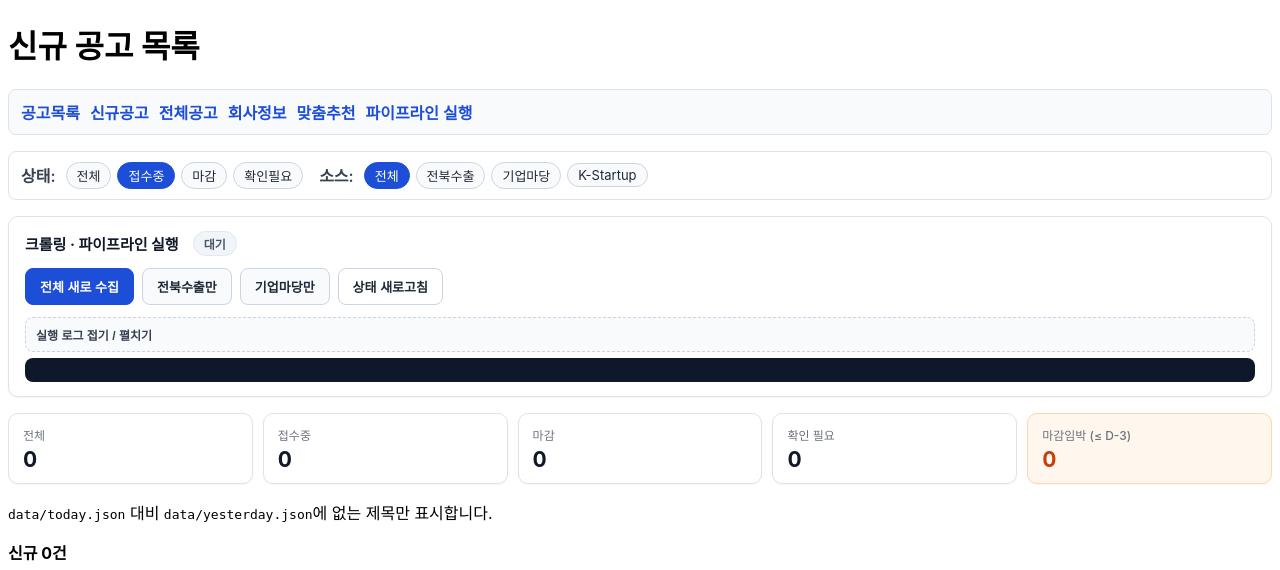
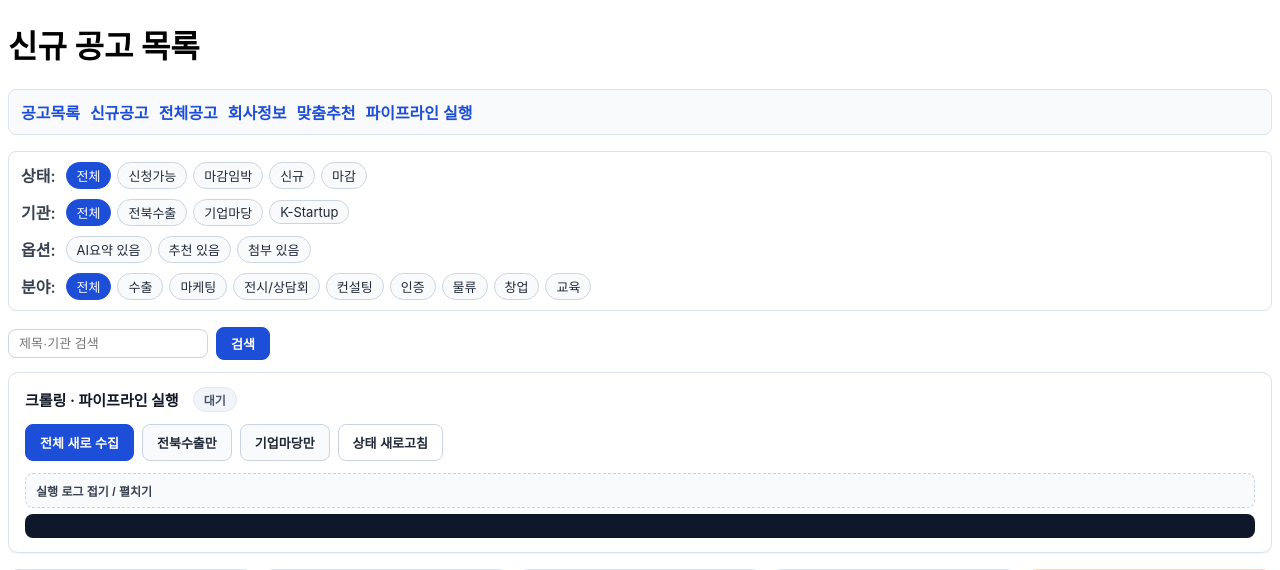
Before and after one commit to hover9710-beep/Job-bizgov-platform, a Flask app: page / in a window 1280 px wide. Shown: the top 570 px of the page. Run offline with Flask 3, Linux system fonts and the light colour scheme; data that the repository does not hold is empty.

Commit message:
feat: UI 필터 구조 개편 (상태/기관/옵션/분야)
Made-with: Cursor

```diff
--- a/pipeline/ui_view.py
+++ b/pipeline/ui_view.py
@@ -20,6 +20,7 @@ pipeline/normalize_project.infer_status() 이며 presenter 의 display_* 포맷
 from __future__ import annotations
 
 import json
+import re
 import sqlite3
 import sys
 from datetime import date, datetime, timedelta
@@ -403,6 +404,54 @@ def sort_items(
 # 필터 (빈값 허용 — 미지정 필드는 통과)
 # ---------------------------------------------------------------------------
 
+_DEADLINE_URGENT_BADGE = re.compile(r"^D-[0-3]$")
+
+# category= 키 → 본문 부분일치 키워드 (소문자 비교는 ASCII 구간만 변화, 한글은 그대로)
+CATEGORY_KEYWORDS: Dict[str, Tuple[str, ...]] = {
+    "export": ("수출", "해외", "FTA", "바이어", "무역", "통상"),
+    "marketing": ("마케팅", "홍보", "브랜딩", "판로", "시장개척"),
+    "expo": ("전시", "박람회", "상담회", "사절단"),
+    "consulting": ("컨설팅", "전문가", "애로", "자문"),
+    "cert": ("인증", "시험", "규격", "검사", "CE", "FDA"),
+    "logistics": ("물류", "특송", "운송", "샘플", "발송"),
+    "startup": ("창업", "스타트업", "보육", "입주", "IR"),
+    "education": ("교육", "세미나", "아카데미", "역량강화"),
+}
+
+
+def _norm_filter_str(val: Optional[str]) -> str:
+    if val is None:
+        return ""
+    return str(val).strip()
+
+
+def _item_matches_urgent_deadline(it: Dict[str, Any], today_d: date) -> bool:
+    if (it.get("display_status") or "") != "접수중":
+        return False
+    badge = str(it.get("deadline_badge") or "").strip()
+    if _DEADLINE_URGENT_BADGE.match(badge):
+        return True
+    ed = _parse_iso(str(it.get("end_date") or ""))
+    if ed is None:
+        return False
+    dleft = (ed - today_d).days
+    return 0 <= dleft <= 3
+
+
+def _item_matches_category(it: Dict[str, Any], cat_key: str) -> bool:
+    keywords = CATEGORY_KEYWORDS.get(cat_key.lower())
+    if not keywords:
+        return True
+    parts = [
+        str(it.get("title") or ""),
+        str(it.get("ai_summary") or ""),
+        str(it.get("recommend_label") or ""),
+        str(it.get("description") or ""),
+    ]
+    text = "".join(parts).lower()
+    return any(k.lower() in text for k in keywords)
+
+
 def filter_items(
     items: Iterable[Dict[str, Any]],
     *,
@@ -410,14 +459,31 @@ def filter_items(
     status: str = "",
     q: str = "",
     only_has_deadline: bool = False,
+    deadline: Optional[str] = None,
+    recent: Optional[str] = None,
+    has_ai_summary: Optional[str] = None,
+    has_recommend_label: Optional[str] = None,
+    has_attachments: Optional[str] = None,
+    category: Optional[str] = None,
 ) -> List[Dict[str, Any]]:
     """
     source, status, q(제목/기관 부분검색) 조건으로 필터.
     빈 값/미지정은 통과. only_has_deadline=True 이면 end_date 가 있는 항목만.
+
+    추가: deadline=urgent, recent=7, has_ai_summary=1, has_recommend_label=1,
+    has_attachments=1, category=export|marketing|...
     """
     src_filter = (source or "").strip().lower()
     st_filter = (status or "").strip()
     q_norm = (q or "").strip().lower()
+    dl = _norm_filter_str(deadline)
+    rc = _norm_filter_str(recent)
+    has_sum = _norm_filter_str(has_ai_summary)
+    has_rec = _norm_filter_str(has_recommend_label)
+    has_att = _norm_filter_str(has_attachments)
+    cat = _norm_filter_str(category)
+
+    today_d = date.today()
 
     out: List[Dict[str, Any]] = []
     for it in items:
@@ -430,6 +496,20 @@ def filter_items(
             if q_norm not in hay:
                 continue
         if only_has_deadline and not (it.get("end_date") or ""):
+            continue
+        if dl == "urgent" and not _item_matches_urgent_deadline(it, today_d):
+            continue
+        if rc == "7":
+            sd = _parse_iso(str(it.get("start_date") or ""))
+            if sd is None or sd < today_d - timedelta(days=7):
+                continue
+        if has_sum == "1" and not str(it.get("ai_summary") or "").strip():
+            continue
+        if has_rec == "1" and not str(it.get("recommend_label") or "").strip():
+            continue
+        if has_att == "1" and it.get("has_attachments") is not True:
+            continue
+        if cat and not _item_matches_category(it, cat):
             continue
         out.append(it)
     return out
--- a/templates/new.html
+++ b/templates/new.html
@@ -15,6 +15,12 @@
         .filterbar a { padding: 3px 10px; border-radius: 999px; border: 1px solid #cbd5e1; color: #1f2937; text-decoration: none; font-size: 13px; background: #f8fafc; }
         .filterbar a:hover { background: #e2e8f0; }
         .filterbar a.active { background: #1d4ed8; color: #fff; border-color: #1d4ed8; }
+        .filter-stack { flex-direction: column; align-items: flex-start; gap: 10px; }
+        .filter-row { display: flex; flex-wrap: wrap; gap: 6px; align-items: center; width: 100%; }
+        .filter-search { display: flex; flex-wrap: wrap; gap: 8px; align-items: center; margin: 8px 0 12px; }
+        .filter-search input[type="search"] { min-width: 200px; padding: 6px 10px; border: 1px solid #cbd5e1; border-radius: 8px; font-size: 13px; }
+        .filter-search button { padding: 6px 14px; border-radius: 8px; border: 1px solid #1d4ed8; background: #1d4ed8; color: #fff; font-weight: 600; font-size: 13px; cursor: pointer; }
+        .filter-search button:hover { background: #1e40af; }
 
         /* --- 메인 테이블: 고정 레이아웃 + 컬럼 너비 고정 --- */
         table.table-main { width: 100%; table-layout: fixed; border-collapse: collapse; margin-top: 8px; }
@@ -192,35 +198,91 @@
         <a href="{{ url_for('run_pipeline_route') }}">파이프라인 실행</a>
     </nav>
 
-    {# 공고목록(/) 과 동일한 필터를 이 페이지에서도 조작 가능하도록 링크 제공.
-       필터 로직은 pipeline.ui_view.filter_items (display_status 기준) 를 사용.
-       status="전체" / source="전체" 는 필터 해제를 의미. #}
-    {% set cur_status = status|default('') %}
-    {% set cur_source = source|default('') %}
-    <div class="filterbar">
-        <div class="group">
+    {# 필터: pipeline.ui_view.filter_items. index_url 은 현재 쿼리를 유지한 채 / 로 이동. #}
+    {% set fq = fq|default({}) %}
+    {% set st = status|default('', true) %}
+    {% set src = source|default('', true) %}
+    {% set dl = deadline|default('', true) %}
+    {% set rc = recent|default('', true) %}
+    {% set hsum = has_ai_summary|default('', true) %}
+    {% set hrec = has_recommend_label|default('', true) %}
+    {% set hatt = has_attachments|default('', true) %}
+    {% set cat = category|default('', true) %}
+    <div class="filterbar filter-stack">
+        <div class="filter-row">
             <span class="label">상태:</span>
-            <a href="{{ url_for('index', status='전체', source=cur_source) }}"
-               class="{% if cur_status in ('', '전체') %}active{% endif %}">전체</a>
-            <a href="{{ url_for('index', status='접수중', source=cur_source) }}"
-               class="{% if cur_status == '접수중' %}active{% endif %}">접수중</a>
-            <a href="{{ url_for('index', status='마감', source=cur_source) }}"
-               class="{% if cur_status == '마감' %}active{% endif %}">마감</a>
-            <a href="{{ url_for('index', status='확인 필요', source=cur_source) }}"
-               class="{% if cur_status == '확인 필요' %}active{% endif %}">확인필요</a>
+            <a href="{{ index_url(status='', deadline='', recent='') }}"
+               class="{% if dl != 'urgent' and rc != '7' and st != '접수중' and st != '마감' %}active{% endif %}">전체</a>
+            <a href="{{ index_url(status='접수중', deadline='', recent='') }}"
+               class="{% if st == '접수중' and dl != 'urgent' and rc != '7' %}active{% endif %}">신청가능</a>
+            <a href="{{ index_url(status='', deadline='urgent', recent='') }}"
+               class="{% if dl == 'urgent' %}active{% endif %}">마감임박</a>
+            <a href="{{ index_url(status='', deadline='', recent='7') }}"
+               class="{% if rc == '7' %}active{% endif %}">신규</a>
+            <a href="{{ index_url(status='마감', deadline='', recent='') }}"
+               class="{% if st == '마감' and dl != 'urgent' and rc != '7' %}active{% endif %}">마감</a>
         </div>
-        <div class="group">
-            <span class="label">소스:</span>
-            <a href="{{ url_for('index', status=cur_status, source='전체') }}"
-               class="{% if cur_source in ('', '전체') %}active{% endif %}">전체</a>
-            <a href="{{ url_for('index', status=cur_status, source='jbexport') }}"
-               class="{% if cur_source|lower == 'jbexport' %}active{% endif %}">전북수출</a>
-            <a href="{{ url_for('index', status=cur_status, source='bizinfo') }}"
-               class="{% if cur_source|lower == 'bizinfo' %}active{% endif %}">기업마당</a>
-            <a href="{{ url_for('index', status=cur_status, source='kstartup') }}"
-               class="{% if cur_source|lower == 'kstartup' %}active{% endif %}">K-Startup</a>
+        <div class="filter-row">
+            <span class="label">기관:</span>
+            <a href="{{ index_url(source='') }}"
+               class="{% if src|lower not in ['jbexport', 'bizinfo', 'kstartup'] %}active{% endif %}">전체</a>
+            <a href="{{ index_url(source='jbexport') }}"
+               class="{% if src|lower == 'jbexport' %}active{% endif %}">전북수출</a>
+            <a href="{{ index_url(source='bizinfo') }}"
+               class="{% if src|lower == 'bizinfo' %}active{% endif %}">기업마당</a>
+            <a href="{{ index_url(source='kstartup') }}"
+               class="{% if src|lower == 'kstartup' %}active{% endif %}">K-Startup</a>
+        </div>
+        <div class="filter-row">
+            <span class="label">옵션:</span>
+            {% if hsum == '1' %}
+            <a href="{{ index_url(has_ai_summary='') }}" class="active">AI요약 있음</a>
+            {% else %}
+            <a href="{{ index_url(has_ai_summary='1') }}">AI요약 있음</a>
+            {% endif %}
+            {% if hrec == '1' %}
+            <a href="{{ index_url(has_recommend_label='') }}" class="active">추천 있음</a>
+            {% else %}
+            <a href="{{ index_url(has_recommend_label='1') }}">추천 있음</a>
+            {% endif %}
+            {% if hatt == '1' %}
+            <a href="{{ index_url(has_attachments='') }}" class="active">첨부 있음</a>
+            {% else %}
+            <a href="{{ index_url(has_attachments='1') }}">첨부 있음</a>
+            {% endif %}
+        </div>
+        <div class="filter-row">
+            <span class="label">분야:</span>
+            <a href="{{ index_url(category='') }}"
+               class="{% if cat == '' %}active{% endif %}">전체</a>
+            <a href="{{ index_url(category='export') }}"
+               class="{% if cat == 'export' %}active{% endif %}">수출</a>
+            <a href="{{ index_url(category='marketing') }}"
+               class="{% if cat == 'marketing' %}active{% endif %}">마케팅</a>
+            <a href="{{ index_url(category='expo') }}"
+               class="{% if cat == 'expo' %}active{% endif %}">전시/상담회</a>
+            <a href="{{ index_url(category='consulting') }}"
+               class="{% if cat == 'consulting' %}active{% endif %}">컨설팅</a>
+            <a href="{{ index_url(category='cert') }}"
+               class="{% if cat == 'cert' %}active{% endif %}">인증</a>
+            <a href="{{ index_url(category='logistics') }}"
+               class="{% if cat == 'logistics' %}active{% endif %}">물류</a>
+            <a href="{{ index_url(category='startup') }}"
+               class="{% if cat == 'startup' %}active{% endif %}">창업</a>
+            <a href="{{ index_url(category='education') }}"
+               class="{% if cat == 'education' %}active{% endif %}">교육</a>
         </div>
     </div>
+
+    <form method="get" action="{{ request.path }}" class="filter-search">
+        {% for k, v in fq.items() %}
+            {% if k != 'q' and v %}
+                <input type="hidden" name="{{ k }}" value="{{ v }}">
+            {% endif %}
+        {% endfor %}
+        <input type="search" name="q" value="{{ q|default('', true) }}" placeholder="제목·기관 검색" aria-label="검색어">
+        <button type="submit">검색</button>
+    </form>
 
     <div class="run-panel" id="run-panel">
         <div class="run-panel-header">
@@ -273,7 +335,7 @@
     {% if err %}
     <p class="err">오류: {{ err }}</p>
     {% else %}
-    <p><strong>신규 {{ count }}건</strong></p>
+    <h3>공고 {{ count }}건</h3>
 
     <table class="table-main">
         <colgroup>
```
Also changed, not shown: appy.py (+85 -10 lines).
